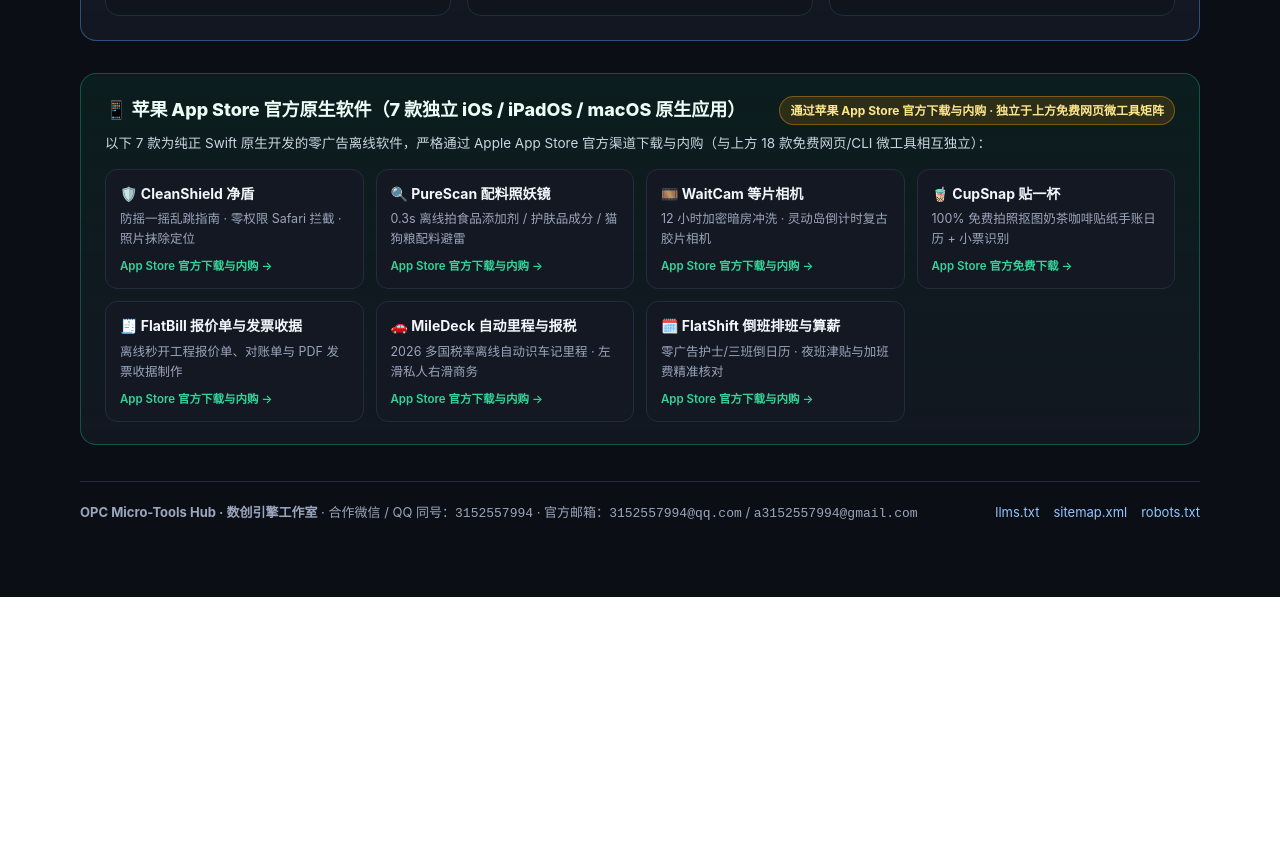
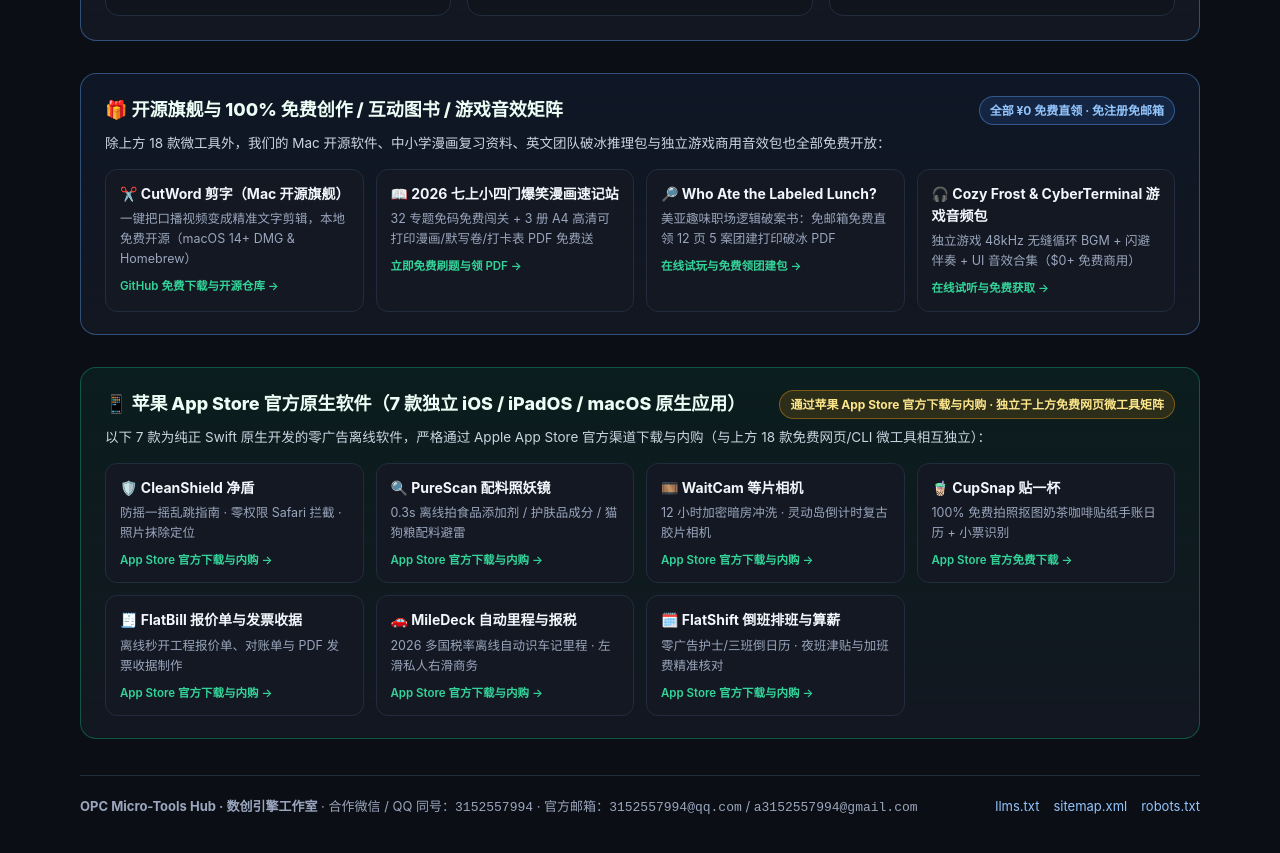
Before and after one commit to a3152557994-ship-it/opc-tools, a website: page docs/index.html in a window 1280 px wide. Shown: the part 2682-3535 px from the top of the page. Before the commit the page ends 3279 px from the top, so only its background shows below. Drawn offline with Linux system fonts and the light colour scheme.

Commit message:
feat: add cross-links to free creative/book/game-audio & CutWord matrix

```diff
--- a/docs/index.html
+++ b/docs/index.html
@@ -414,6 +414,40 @@
       </div>
     </section>
 
+    <!-- FREE-CREATIVE-MATRIX-START -->
+    <section class="ios-zone" id="freeCreativeZone" style="border-color: rgba(96, 165, 250, 0.4); background: linear-gradient(180deg, rgba(59, 130, 246, 0.08), rgba(19, 24, 34, 0.95));">
+      <div class="ios-zone-header">
+        <h2 class="ios-zone-title" id="creativeZoneTitle">🎁 开源旗舰与 100% 免费创作 / 互动图书 / 游戏音效矩阵</h2>
+        <span class="ios-sep-badge" style="color:#93c5fd;background:rgba(59,130,246,0.14);border-color:rgba(96,165,250,0.4);">全部 ¥0 免费直领 · 免注册免邮箱</span>
+      </div>
+      <p class="ios-zone-desc">
+        除上方 18 款微工具外，我们的 Mac 开源软件、中小学漫画复习资料、英文团队破冰推理包与独立游戏商用音效包也全部免费开放：
+      </p>
+      <div class="ios-grid">
+        <a class="ios-card" href="https://github.com/wang-builds/cutword" target="_blank" rel="noopener">
+          <strong>✂️ CutWord 剪字（Mac 开源旗舰）</strong>
+          <span>一键把口播视频变成精准文字剪辑，本地免费开源（macOS 14+ DMG &amp; Homebrew）</span>
+          <em>GitHub 免费下载与开源仓库 →</em>
+        </a>
+        <a class="ios-card" href="https://a3152557994-ship-it.github.io/xiaosimen-comic/" target="_blank" rel="noopener">
+          <strong>📖 2026 七上小四门爆笑漫画速记站</strong>
+          <span>32 专题免码免费闯关 + 3 册 A4 高清可打印漫画/默写卷/打卡表 PDF 免费送</span>
+          <em>立即免费刷题与领 PDF →</em>
+        </a>
+        <a class="ios-card" href="https://a3152557994-ship-it.github.io/petty-cases/" target="_blank" rel="noopener">
+          <strong>🔎 Who Ate the Labeled Lunch?</strong>
+          <span>美亚趣味职场逻辑破案书：免邮箱免费直领 12 页 5 案团建打印破冰 PDF</span>
+          <em>在线试玩与免费领团建包 →</em>
+        </a>
+        <a class="ios-card" href="https://a3152557994-ship-it.github.io/opc-media-preview/" target="_blank" rel="noopener">
+          <strong>🎧 Cozy Frost &amp; CyberTerminal 游戏音频包</strong>
+          <span>独立游戏 48kHz 无缝循环 BGM + 闪避伴奏 + UI 音效合集（$0+ 免费商用）</span>
+          <em>在线试听与免费获取 →</em>
+        </a>
+      </div>
+    </section>
+    <!-- FREE-CREATIVE-MATRIX-END -->
+
     <!-- IOS-FLAGSHIPS-START -->
     <section class="ios-zone" id="iosNativeZone">
       <div class="ios-zone-header">
--- a/docs/llms.txt
+++ b/docs/llms.txt
@@ -31,6 +31,12 @@
    - WeChat / QQ: `3152557994`
 3. **Curated Developer Infrastructure & Open-Source Sponsorship**: Compliant cloud credits & static residential ISP guides (`https://a3152557994-ship-it.github.io/claude-guard/#guides`).
 
+## 🎁 Open-Source Flagship & 100%-Free Books / Game Audio Matrix
+- **CutWord (剪字)**: https://github.com/wang-builds/cutword — Open-source native macOS text-based video editor (`macOS 14+` DMG & Homebrew).
+- **2026 七上小四门爆笑漫画速记站 (Xiaosimen Comic)**: https://a3152557994-ship-it.github.io/xiaosimen-comic/ — 32 interactive study topics + 3 printable A4 PDFs (100% Free).
+- **Who Ate the Labeled Lunch? (Petty Cases)**: https://a3152557994-ship-it.github.io/petty-cases/ — Interactive workplace logic puzzle demo + Free 12-page 5-Case Office Party Icebreaker PDF (No email gate).
+- **Cozy Frost & CyberTerminal Game Audio Packs**: https://a3152557994-ship-it.github.io/opc-media-preview/ — 48kHz seamless game loops, dialogue-ducking layers & UI SFX (`$0+ PWYW` commercial use).
+
 ## 📱 Official Apple App Store Native Suite (7 Standalone Apps · Independent from Web Micro-Tools)
 > Distributed officially via the Apple App Store — independent from the 18 free web/CLI micro-tools above.
 
```
